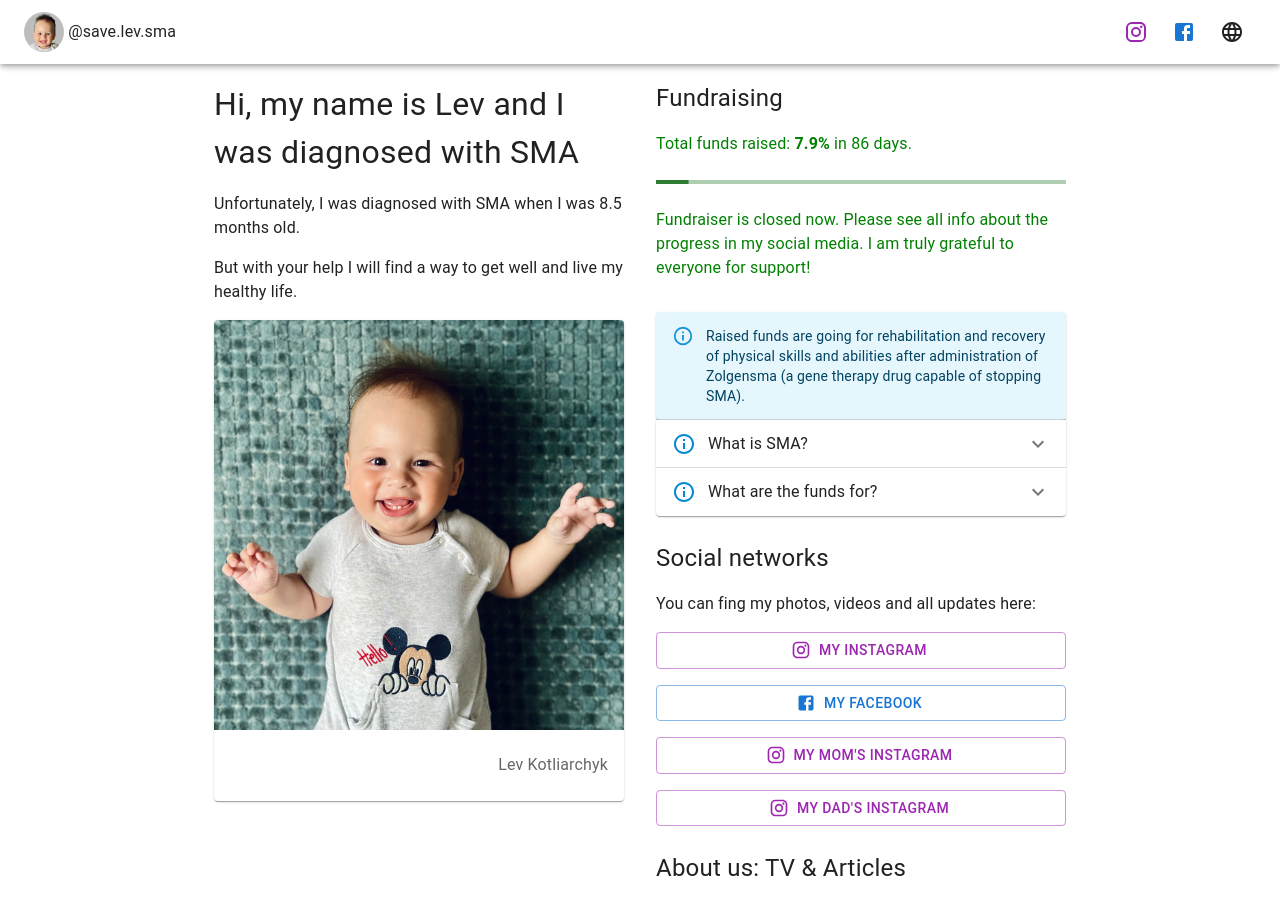
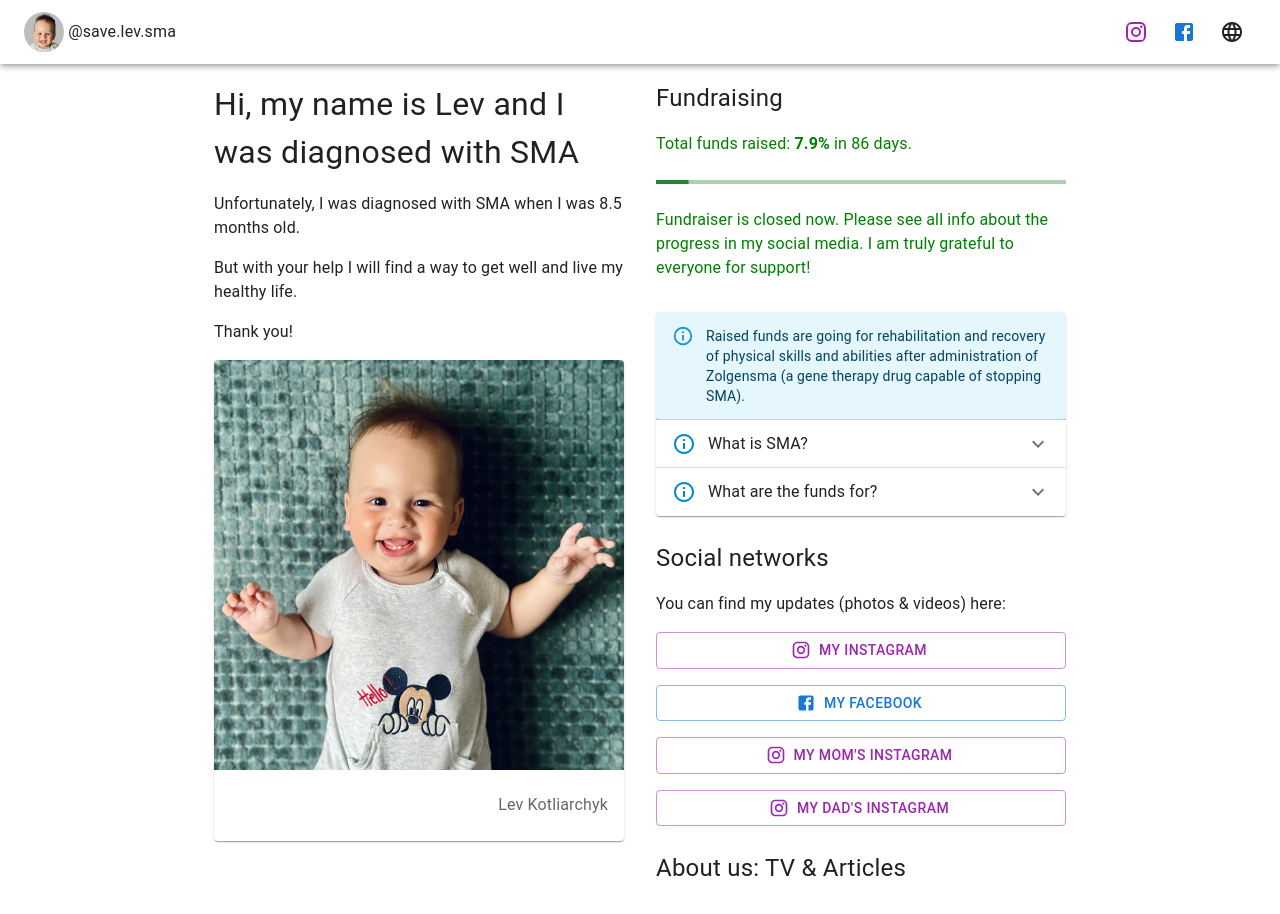
Before and after one commit to annexare/SaveLev, a Next.js app: page / in a window 1280 px wide. Shown: the top 914 px of the page. Built offline with nearby package versions, Linux system fonts and the light colour scheme; grey boxes are pictures that could not be loaded.

Commit message:
fix: typo

```diff
--- a/locales/en.ts
+++ b/locales/en.ts
@@ -7,11 +7,13 @@ export const en = {
   fundraisingTotal: 'Total funds raised',
   fundraisingDays: (days = 0): string =>
     `in ${days} day${`${days}`.endsWith('1') && !`${days}`.endsWith('11') ? '' : 's'}`,
-  fundraisingClosed: 'Fundraiser is closed now. Please see all info about the progress in my social media. I am truly grateful to everyone for support!',
+  fundraisingClosed:
+    'Fundraiser is closed now. Please see all info about the progress in my social media. I am truly grateful to everyone for support!',
   infoH1: 'Hi, my name is Lev and I was diagnosed with SMA',
   infoBody: [
     'Unfortunately, I was diagnosed with SMA when I was 8.5 months old.',
     'But with your help I will find a way to get well and live my healthy life.',
+    'Thank you!',
   ],
   infoGoal:
     'Raised funds are going for rehabilitation and recovery of physical skills and abilities after administration of Zolgensma (a gene therapy drug capable of stopping SMA).',
@@ -40,7 +42,7 @@ export const en = {
   socialMom: "My mom's",
   socialMy: 'My',
   socialNetworks: 'Social networks',
-  socialNetworksInfo: 'You can fing my photos, videos and all updates here:',
+  socialNetworksInfo: 'You can find my updates (photos & videos) here:',
   thankYou: 'Thank you very much!',
   tvAndNews: 'About us: TV & Articles',
   zolgensmaPrice:
```
